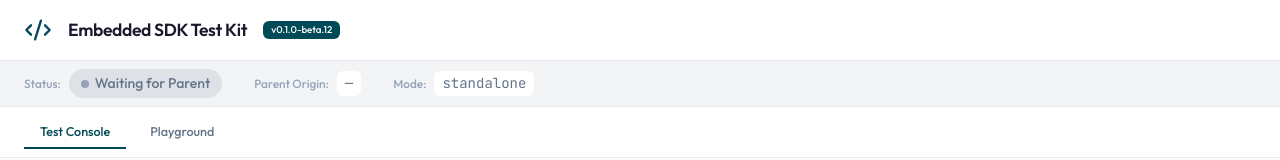
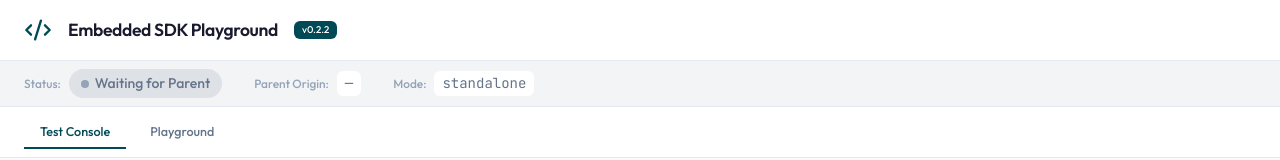
Before and after one commit to SallaApp/embedded-sdk-playground, a React (Vite) app: page / in a window 1280 px wide. Shown: the top 160 px of the page. Built offline with nearby package versions, Linux system fonts and the light colour scheme.

Commit message:
feat(ui): improve theming, header, and code editor
Centralize theme behavior, update the header, and wire the playground code editor to use SDK types and theme-aware styling.

```diff
--- a/src/components/Header.jsx
+++ b/src/components/Header.jsx
@@ -11,8 +11,8 @@ export default function Header() {
         <div className="logo">
           <Code2 size={28} />
         </div>
-        <h1 className="header-title">Embedded SDK Test Kit</h1>
-        <span className="header-version">v0.1.0-beta.12</span>
+        <h1 className="header-title">Embedded SDK Playground</h1>
+        <span className="header-version">v0.2.2</span>
       </div>
       <div className="header-right">
         <Button
--- a/src/components/Playground/CodeEditor.jsx
+++ b/src/components/Playground/CodeEditor.jsx
@@ -20,7 +20,7 @@ const onMount = async (editor, monaco) => {
         `;
       monaco.languages.typescript.typescriptDefaults.addExtraLib(
         sdkTypes,
-        "file:///node_modules/@types/salla-embedded-sdk/index.d.ts"
+        "file:///node_modules/@types/salla-embedded-sdk/index.d.ts",
       );
       sdkTypesLoaded = true;
     }
--- a/src/contexts/ThemeContext.jsx
+++ b/src/contexts/ThemeContext.jsx
@@ -27,7 +27,7 @@ export function ThemeProvider({ children }) {
   const applyTheme = (dark) => {
     document.documentElement.setAttribute(
       "data-theme",
-      dark ? "dark" : "light"
+      dark ? "dark" : "light",
     );
     localStorage.setItem("theme", dark ? "dark" : "light");
   };
--- a/src/hooks/useTheme.js
+++ b/src/hooks/useTheme.js
@@ -19,7 +19,7 @@ export function useTheme() {
   const applyTheme = (dark) => {
     document.documentElement.setAttribute(
       "data-theme",
-      dark ? "dark" : "light"
+      dark ? "dark" : "light",
     );
     localStorage.setItem("theme", dark ? "dark" : "light");
   };
```
Also changed, not shown: src/App.jsx (+4 -4 lines).
